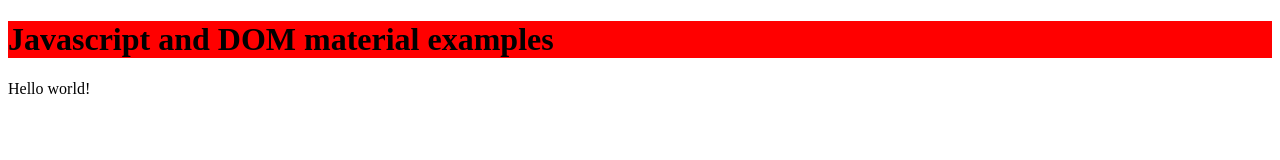
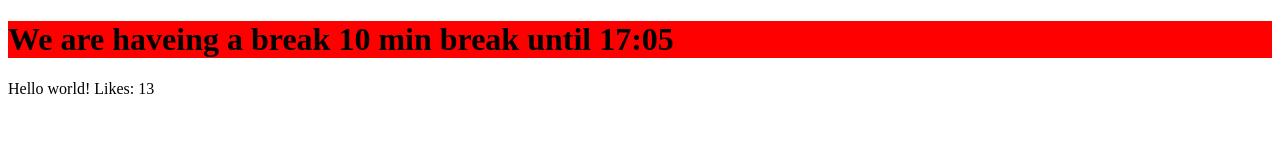
Before and after one commit to paleszgergo/sah-js-examples-april-13, a plain HTML site: page index.html in a window 1280 px wide. Drawn offline with nearby package versions, Linux system fonts and the light colour scheme.

Commit message:
update second part

```diff
--- a/index.html
+++ b/index.html
@@ -8,7 +8,10 @@
 </head>
 <body>
     <h1>Javascript and DOM material examples</h1>
-    <p>Hello world!</p>
+    <p>Hello world! <span>Likes: 13</span></p>
+
+    <script src="https://code.jquery.com/jquery-3.5.0.min.js"></script>
     <script src="script.js"></script>
+
 </body>
 </html>
--- a/script.js
+++ b/script.js
@@ -5,4 +5,6 @@
 console.log(name + "'s apples")
 console.log("Hello wolrd!")
 
+$('h1').text('We are haveing a break 10 min break until 17:05')
+
 // this is a javascript comment
```
